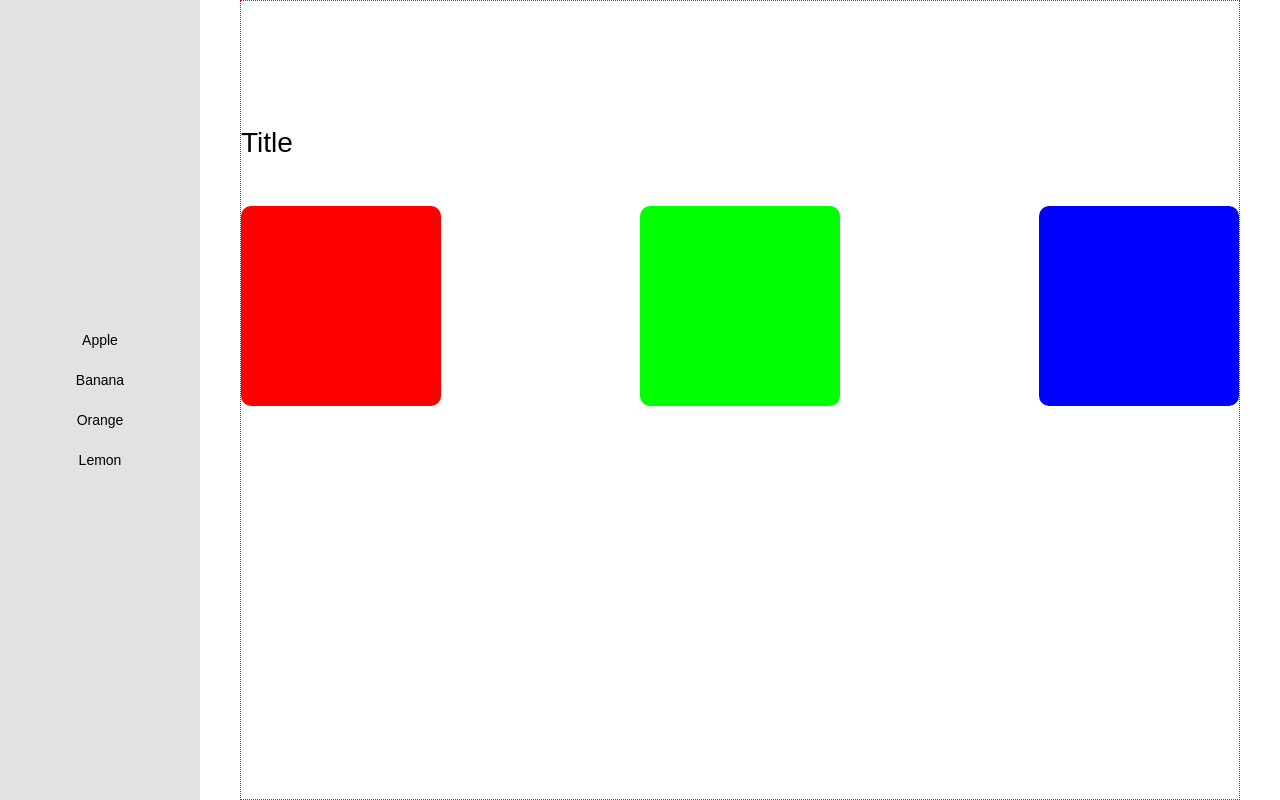
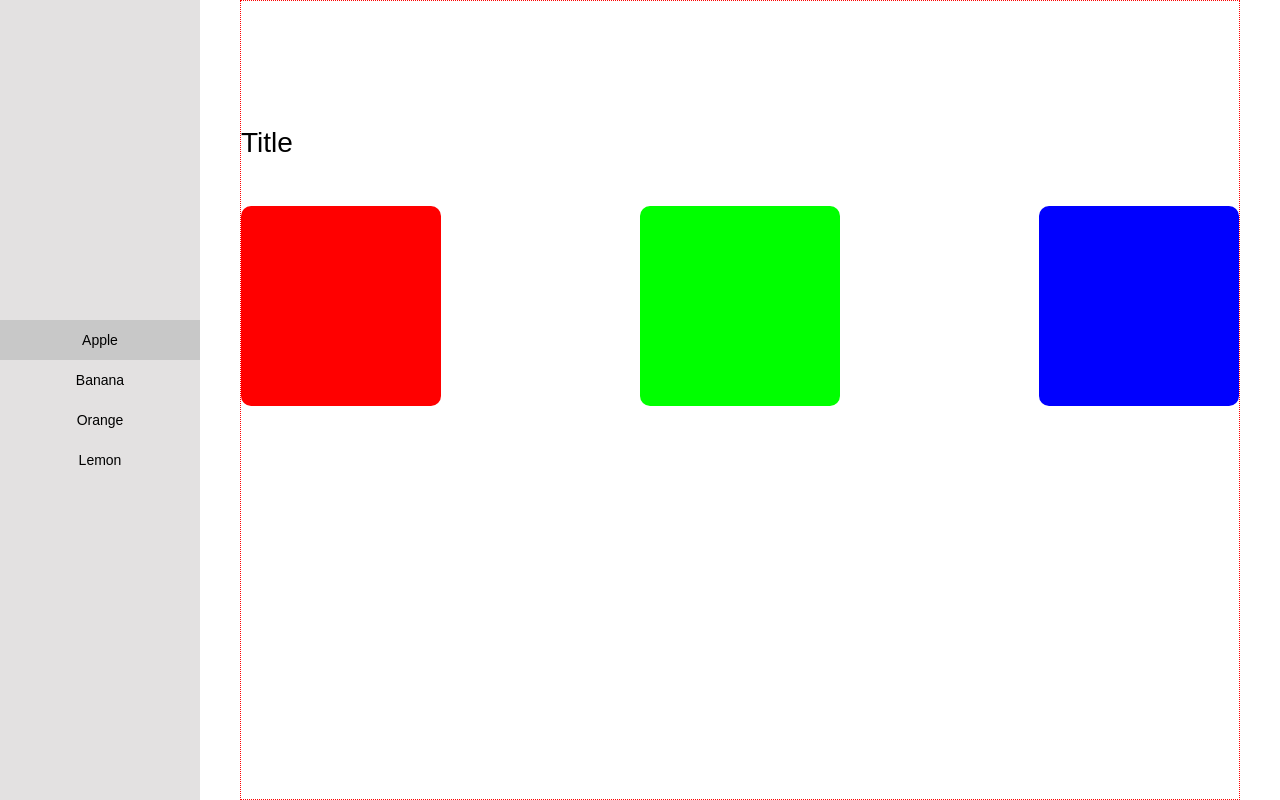
Before and after one commit to haru-miya/hackason02-practice, a Vue app: page / in a window 1280 px wide. In both pictures the pointer is over the element 100 px from the left and 340 px from the top of the page. Built offline with nearby package versions, Linux system fonts and the light colour scheme.

Commit message:
クリック見やすくした

```diff
--- a/src/components/SideBarButton.vue
+++ b/src/components/SideBarButton.vue
@@ -16,6 +16,10 @@ defineProps<{
   flex-direction: column;
   justify-content: center;
 }
+.container:hover {
+  background-color: rgb(200, 200, 200);
+  cursor: pointer;
+}
 .buttontext {
   align-self: center;
   text-align: center;
```
